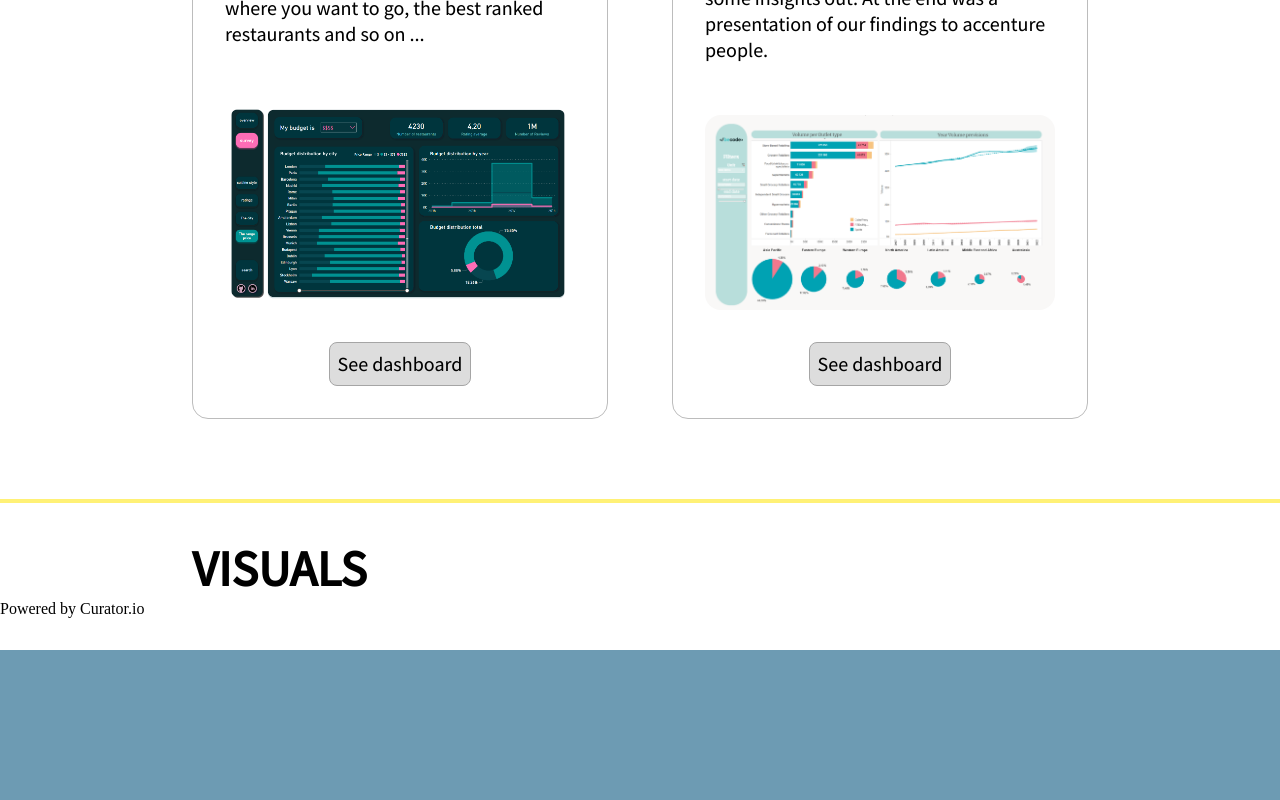
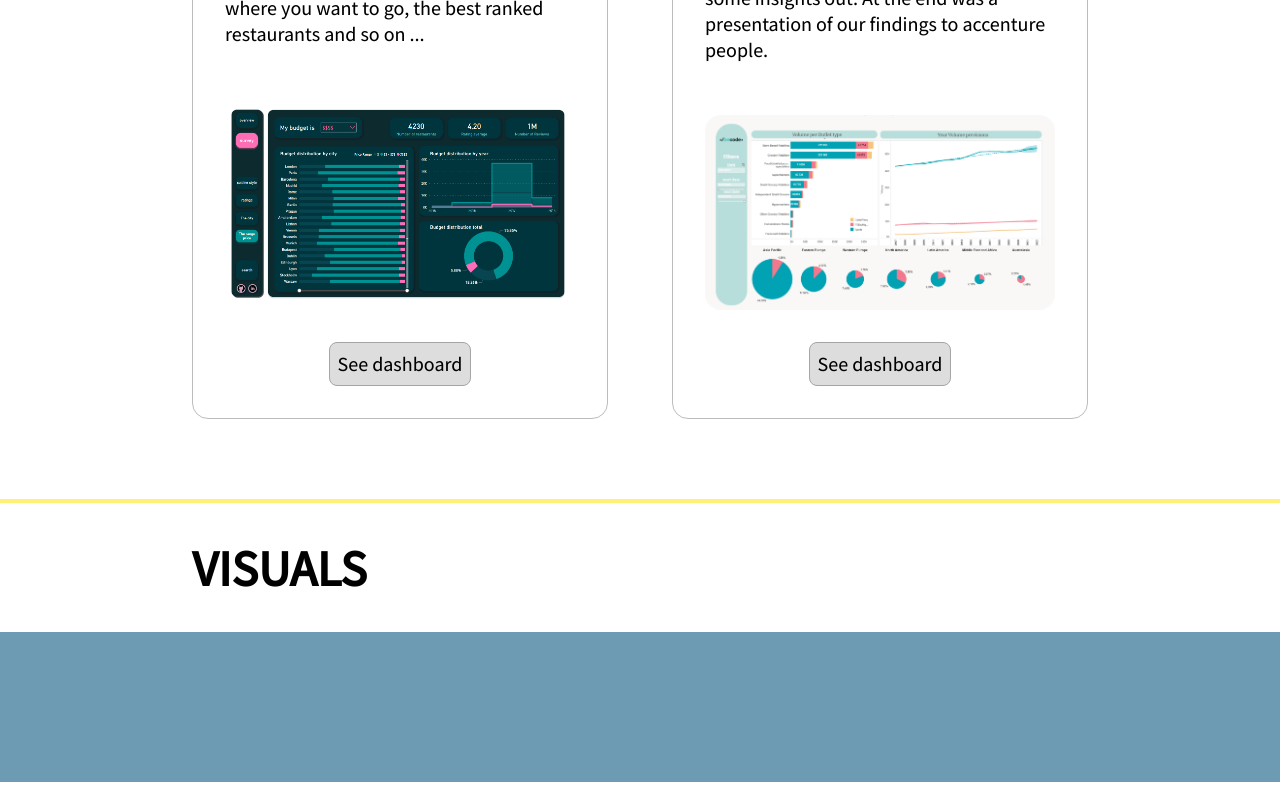
Before and after one commit to Yheloww/portfolio-website, a SvelteKit app in the folder my-app/: page /projects in a window 1280 px wide. Shown: the part 2459-3259 px from the top of the page. Built offline with nearby package versions, Linux system fonts and the light colour scheme; a web font is replaced by a local one.

Commit message:
change some links

```diff
--- a/my-app/src/routes/projects/+page.svelte
+++ b/my-app/src/routes/projects/+page.svelte
@@ -72,7 +72,7 @@
             <h1 class="title-dash">Restaurants</h1>
             <p class="description">This power bi dashboard is meant for people to find restaurants for their next trip in Europe. It has been thought as a survey and you can explore the various aspects of it as the price range the city where you want to go, the best ranked restaurants and so on ...</p>
             <img class="image"src="./image/restaurant.png" alt="predictor">
-            <button class="site">See dashboard</button>
+            <button class="site"><a href="https://app.powerbi.com/links/q5BKyyUa-J?ctid=bf6256d9-2940-465b-bd70-1b366185f183&pbi_source=linkShare&bookmarkGuid=07f97c7e-a254-43fd-9d9f-5be34c7b0a21">See dashboard</a></button>
         </div>
         <div class="card show">
             <h1 class="title-dash">Dragonyte</h1>
@@ -93,7 +93,8 @@
     </div>
 </div>
 
-<div id="curator-feed-default-feed-layout"><a href="https://curator.io" target="_blank" class="crt-logo crt-tag">Powered by Curator.io</a></div>
+
+
 
 </div>
 
```
